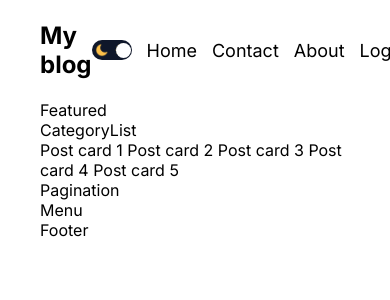
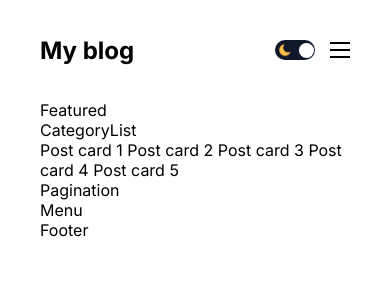
Before and after one commit to n9507246/Full-Stack-Blog-App-Tutorial-Nextjs-MongoDB-Blog-App-Project-Full-Course, a Next.js app: page / in a window 390 px wide. Shown: the top 300 px of the page. Built offline with nearby package versions, Linux system fonts and the light colour scheme.

Commit message:
Next.js Responsive Hamburger Menu Tutorial

```diff
--- a/src/components/authLinks/AuthLinks.jsx
+++ b/src/components/authLinks/AuthLinks.jsx
@@ -1,24 +1,49 @@
-import Link from 'next/link'
-import styles from './authLinks.module.css'
+"use client";
+import Link from "next/link";
+import styles from "./authLinks.module.css";
+import { useState } from "react";
 
 const AuthLinks = () => {
-
-    const authStatus = null
-
-    return(
+  const [open, setOpen] = useState(false);
+  const status = "unauthenticated"
+  return (
     <>
-            {
-                authStatus === null ? (
-                    <Link href='/login'>Login</Link>
+      {status === "unauthenticated" ? (
+        <Link href="/login" className={styles.link}>
+          Login
+        </Link>
       ) : (
         <>
-                        <Link href='/write'>Write</Link>
+          <Link href="/write" className={styles.link}>
+            Write
+          </Link>
+          <span className={styles.link} onClick={signOut}>
+            Logout
+          </span>
+        </>
+      )}
+      <div className={styles.burger} onClick={() => setOpen(!open)}>
+        <div className={styles.line}></div>
+        <div className={styles.line}></div>
+        <div className={styles.line}></div>
+      </div>
+      {open && (
+        <div className={styles.responsiveMenu}>
+          <Link href="/">Homepage</Link>
+          <Link href="/">About</Link>
+          <Link href="/">Contact</Link>
+          {status === "unauthenticated" ? (
+            <Link href="/login">Login</Link>
+          ) : (
+            <>
+              <Link href="/write">Write</Link>
               <span className={styles.link}>Logout</span>
             </>
-                )
-            }
+          )}
+        </div>
+      )}
     </>
-    )
-}
+  );
+};
 
-export default AuthLinks
+export default AuthLinks;
--- a/src/components/authLinks/authLinks.module.css
+++ b/src/components/authLinks/authLinks.module.css
@@ -1,3 +1,44 @@
-.link{
+.link {
     cursor: pointer;
-}
+  }
+
+  .burger {
+    width: 20px;
+    height: 16px;
+    flex-direction: column;
+    justify-content: space-between;
+    cursor: pointer;
+    display: none;
+  }
+
+  .line {
+    width: 100%;
+    height: 2px;
+    background-color: var(--textColor);
+  }
+
+  .responsiveMenu{
+    position: absolute;
+    top: 100px;
+    left: 0;
+    background-color: var(--bg);
+    height: calc(100vh - 100px);
+    width: 100%;
+    display: flex;
+    flex-direction: column;
+    align-items: center;
+    justify-content: center;
+    gap: 50px;
+    font-size: 36px;
+    z-index: 999;
+  }
+
+  @media screen and (max-width: 640px) {
+    .burger {
+      display: flex;
+    }
+
+    .link{
+      display: none;
+    }
+  }
--- a/src/components/navbar/Navbar.jsx
+++ b/src/components/navbar/Navbar.jsx
@@ -19,9 +19,9 @@
             </div>
             <div className={styles.links}>
                 <ThemeToggle/>
-                <Link href='/'>Home</Link>
-                <Link href='/'>Contact</Link>
-                <Link href='/'>About</Link>
+                <Link href='/' className={styles.link}>Home</Link>
+                <Link href='/' className={styles.link}>Contact</Link>
+                <Link href='/' className={styles.link}>About</Link>
                 <AuthLinks/>
             </div>
 
```
Lines whose indentation alone changed are shown as unchanged.
